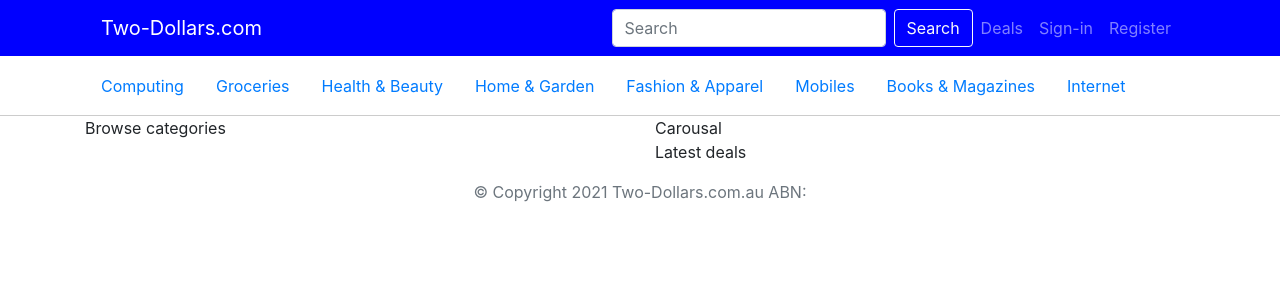
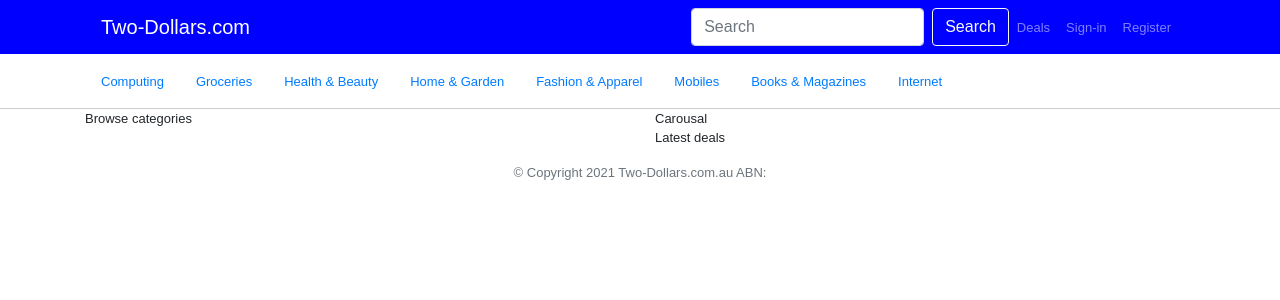
Before and after one commit to bonnak/2dollarshop, a Next.js app: page / in a window 1280 px wide. Shown: the top 300 px of the page. Built offline with nearby package versions, Linux system fonts and the light colour scheme.

Commit message:
Set font style like amz

```diff
--- a/styles/globals.scss
+++ b/styles/globals.scss
@@ -2,3 +2,9 @@
 
 @import "header";
 @import "menu";
+
+body {
+  font-size: 13px;
+  line-height: 19px;
+  font-family: Arial,sans-serif;
+}
```
